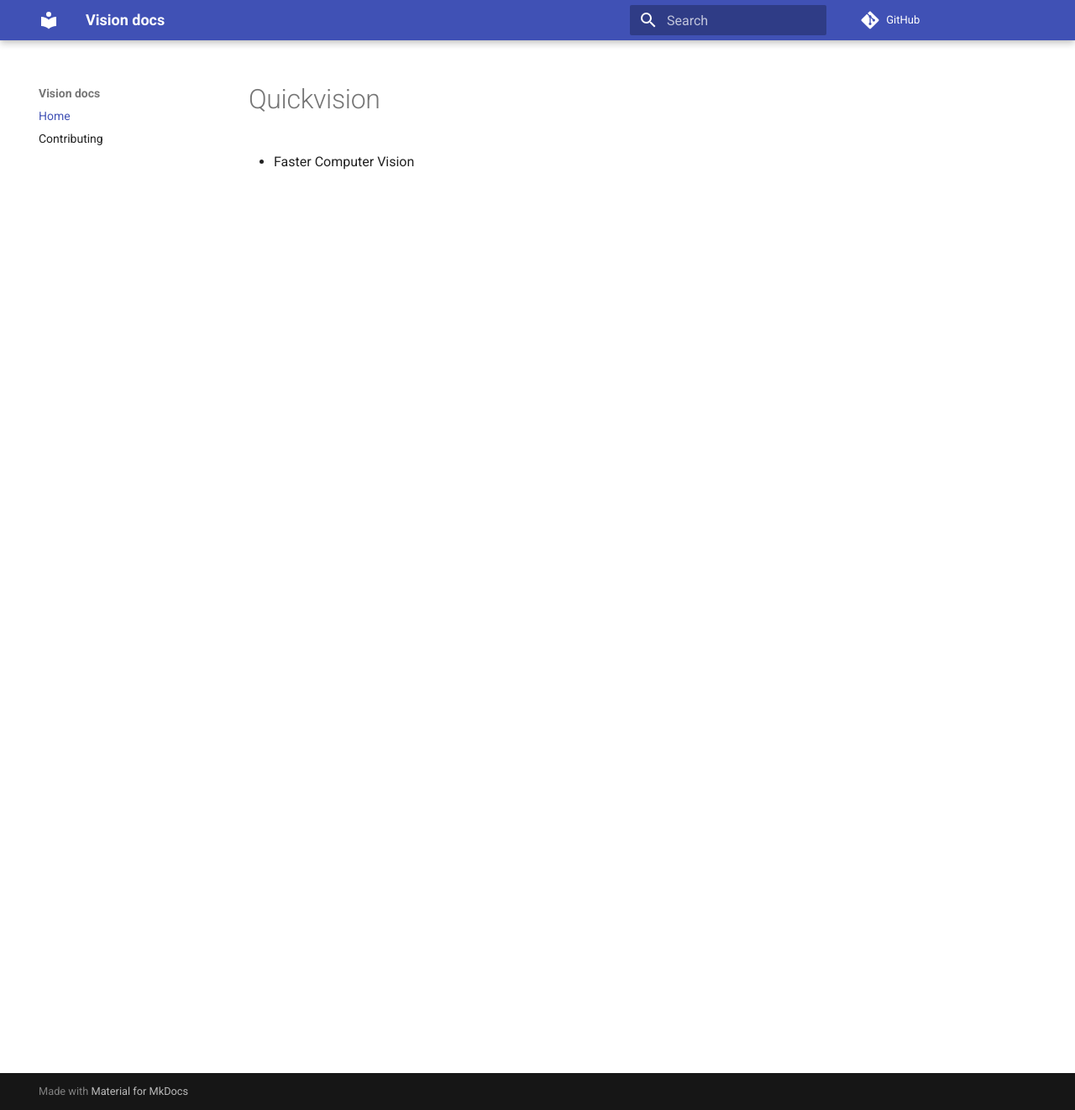
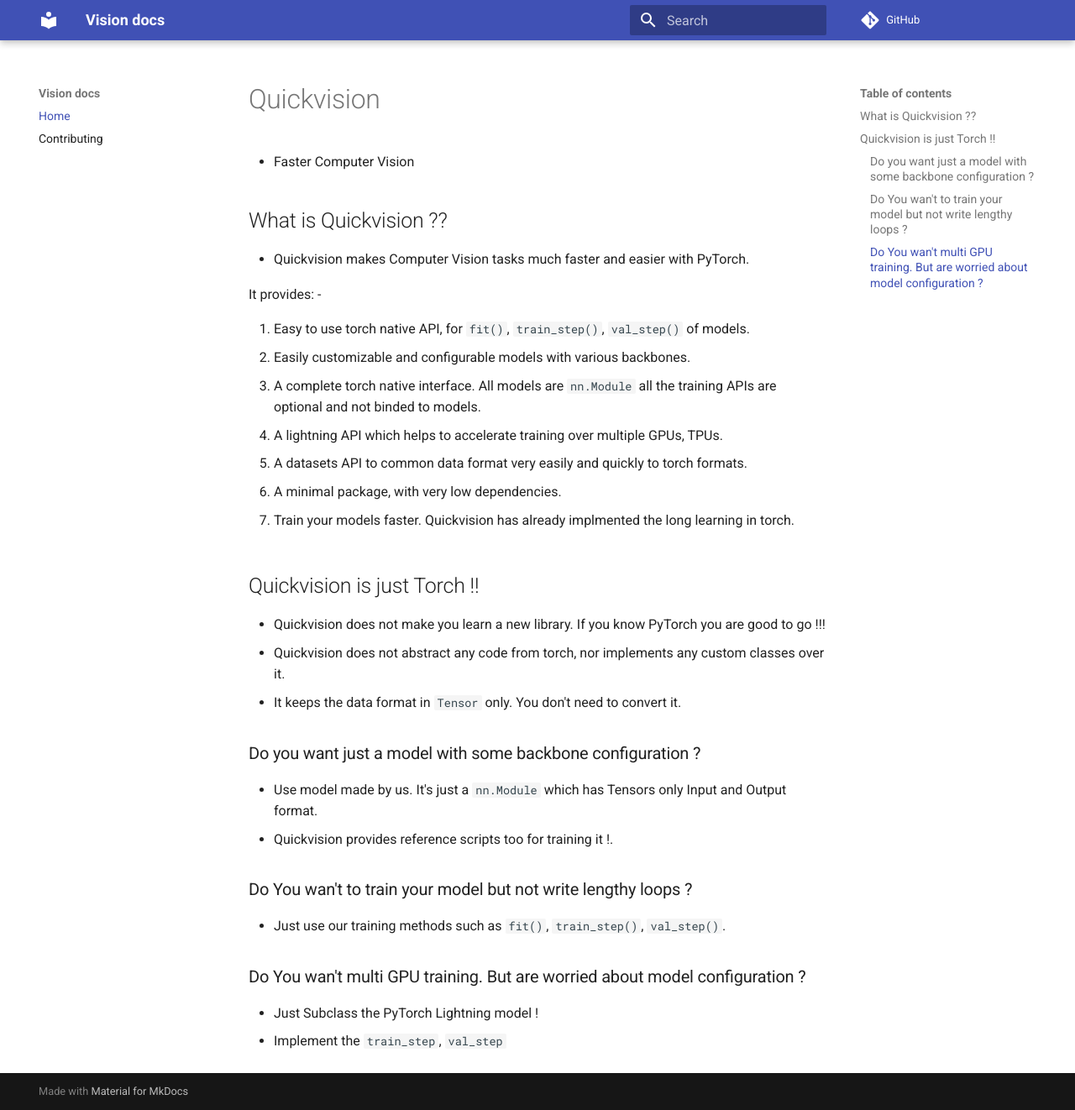
Before and after one commit to oke-aditya/quickvision, an MkDocs documentation site: the page built from docs/templates/index.md, in a window 1280 px wide and 1322 px high. Shown: the whole window at 84% size. Built offline with MkDocs 1.6.1 and Material for MkDocs 9.7.7, drawn with Linux system fonts in a browser that asks for light colours; comment, search, counter and statistics services are not loaded.

Commit message:
create mds

```diff
--- a/docs/templates/index.md
+++ b/docs/templates/index.md
@@ -1,3 +1,38 @@
 # Quickvision
 
 - Faster Computer Vision
+
+## What is Quickvision ??
+
+- Quickvision makes Computer Vision tasks much faster and easier with PyTorch.
+
+It provides: -
+
+1. Easy to use torch native API, for `fit()`, `train_step()`, `val_step()` of models.
+2. Easily customizable and configurable models with various backbones.
+3. A complete torch native interface. All models are `nn.Module` all the training APIs are optional and not binded to models.
+4. A lightning API which helps to accelerate training over multiple GPUs, TPUs.
+5. A datasets API to common data format very easily and quickly to torch formats.
+6. A minimal package, with very low dependencies.
+
+- Train your models faster. Quickvision has already implmented the long learning in torch.
+
+## Quickvision is just Torch !!
+
+- Quickvision does not make you learn a new library. If you know PyTorch you are good to go !!!
+- Quickvision does not abstract any code from torch, nor implements any custom classes over it.
+- It keeps the data format in `Tensor` only. You don't need to convert it.
+
+### Do you want just a model with some backbone configuration ?
+
+- Use model made by us. It's just a `nn.Module` which has Tensors only Input and Output format.
+- Quickvision provides reference scripts too for training it !.
+
+### Do You wan't to train your model but not write lengthy loops ?
+
+- Just use our training methods such as `fit()`, `train_step()`, `val_step()`.
+
+### Do You wan't multi GPU training. But are worried about model configuration ?
+
+- Just Subclass the PyTorch Lightning model !
+- Implement the `train_step`, `val_step`
```
Also changed, not shown: README.md, quickvision/datasets/README.md (added), quickvision/metrics/README.md (added), quickvision/models/classification/README.md (added), quickvision/models/classification/cnn/README.md (deleted), 1 other file.
